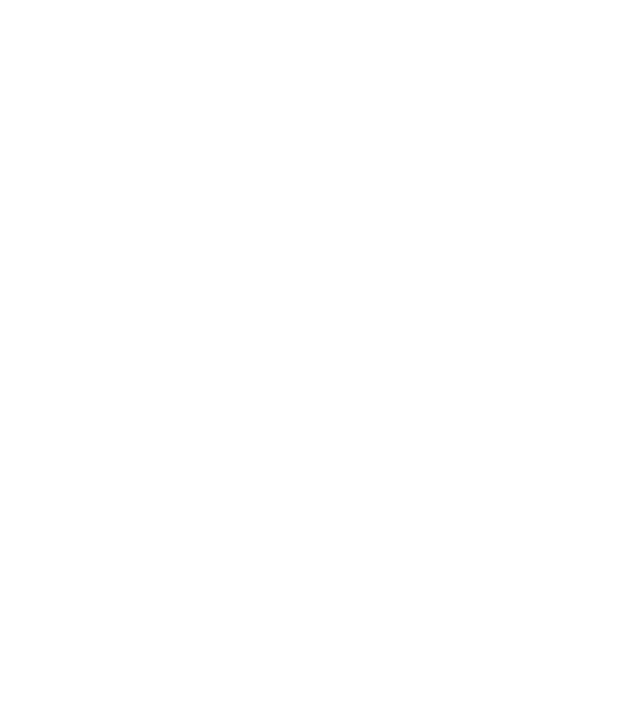
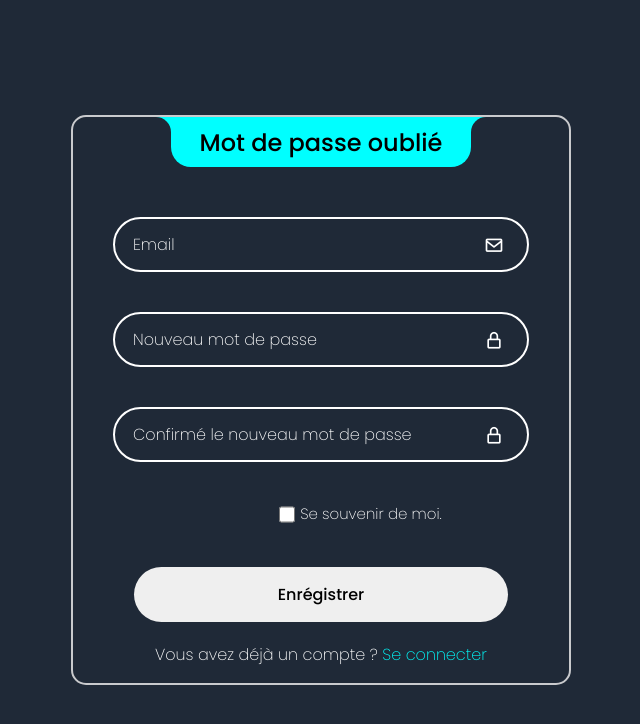
Before and after one commit to Winero05/visualdata, a plain HTML site: page Projet_stage/frontend/html/forGetPassWord.html in a window 1280 px wide. Shown: the whole page, without its empty margins (319-959 px from the left). Drawn offline with nearby package versions, Linux system fonts and the light colour scheme.

Commit message:
MAJ de la page de mot de passe oublié ainsi que son style CSS.

```diff
--- a/Projet_stage/frontend/html/css/forGetPassWord.css
+++ b/Projet_stage/frontend/html/css/forGetPassWord.css
@@ -0,0 +1,189 @@
+/* POPPINS FONT */
+
+@import url('https://fonts.googleapis.com/css2?family=Poppins:ital,wght@0,100;0,200;0,300;0,400;0,500;0,600;0,700;0,800;0,900;1,100;1,200;1,300;1,400;1,500;1,600;1,700;1,800;1,900&display=swap');
+
+:root {
+    --width-dashboard: calc(100% / 5);
+    --width-dashboard-reduit: calc(100% / 30);
+    --tw-bg-opacity: 1;
+    --my_background_color: rgb(31 41 55/var(--tw-bg-opacity));
+}
+* {
+    padding: 0;
+    margin: 0;
+    box-sizing: border-box;
+    font-weight: 200;
+    font-family: "Poppins", sans-serif;
+}
+
+body {
+    background-color: var(--my_background_color);
+}
+
+.forgot-password_main {
+    position: relative;
+    width: 100%;
+    min-height: 100vh;
+    display: flex;
+    justify-content: center;
+    flex-wrap: wrap;
+    flex-direction: column;
+    align-content: center;
+}
+
+button {
+    width: 90%;
+    height: 55px;
+    border: none;
+    border-radius: 30px;
+}
+
+button:hover {
+    cursor: pointer;
+}
+
+a {
+    text-decoration: none;
+    color: aqua;
+}
+
+a:hover {
+    text-decoration: underline;
+    opacity: .8;
+}
+
+.form_container {
+    position: relative;
+    width: 500px;
+    display: flex;
+    color: white;
+    padding: 5em 2.5em 1em;
+    align-items: center;
+    flex-wrap: wrap;
+    border-radius: 15px;
+    border: 2px solid #f7f5f5c9;
+}
+
+.form_container:first-child,
+.form_container> button {
+    justify-content: center;
+}
+
+.forgot-password {
+    /* border: 2px solid; */
+    position: absolute;
+    width: 300px;
+    height: 50px;
+    top: 0;
+    display: flex;
+    color: black;
+    justify-content: center;
+    border-radius: 0 0 20px 20px;
+    background-color: aqua;
+}
+
+.forgot-password > span,
+button {
+    font-weight: 500;
+    font-size: x-large;
+    align-self: center;
+}
+
+.forgot-password::before {
+    content: "";
+    position: absolute;
+    top: 0;
+    left: -30px;
+    width: 30px;
+    height: 30px;
+    border-top-right-radius: 50%;
+    background-color: transparent;
+    box-shadow: 15px 0 0 0 aqua;
+}
+
+.forgot-password::after {
+    content: "";
+    position: absolute;
+    top: 0;
+    right: -30px;
+    width: 30px;
+    height: 30px;
+    border-top-left-radius: 50%;
+    background-color: transparent;
+    box-shadow: -15px 0 0 0 aqua;
+}
+
+.box {
+    position: relative;
+    display: flex;
+    width: 100%;
+    flex-direction: column;
+    margin: 20px 0;
+}
+
+.box > input {
+    width: 100%;
+    height: 55px;
+    font-size: 16px;
+    background-color: #ffffff00;
+    border: 2px solid;
+    color: white;
+    padding-inline: 20px 50px;
+    border-radius: 30px;
+    outline: none;
+
+}
+
+.box > label {
+    position: absolute;
+    top: 15px;
+    left: 20px;
+    transition: all .2s;
+}
+
+.box > input:focus ~ .label,
+.box > input:valid ~ .label {
+    position: absolute;
+    top: -10px;
+    left: 20px;
+    color: black;
+    padding: 0 10px;
+    font-size: 14px;
+    border-radius: 30px;
+    background-color: whitesmoke
+}
+
+.icon {
+    position: absolute;
+    top: 18px;
+    right: 25px;
+    font-size: 20px;
+}
+
+.remember-me {
+    display: flex;
+    font-size: 15px;
+    height: 25px;
+    flex-direction: row;
+    justify-content: center;
+}
+
+.remember-me>input {
+    position: absolute;
+    left: 40%;
+    width: 16px;
+    height: 100%;
+}
+
+.remember-me>label {
+    top: 0;
+    left: 45%;
+}
+
+[type="submit"] {
+    font-size: 16px;
+}
+
+[type="submit"]:hover {
+    opacity: .8;
+}
--- a/Projet_stage/frontend/html/forGetPassWord.html
+++ b/Projet_stage/frontend/html/forGetPassWord.html
@@ -3,9 +3,44 @@
 <head>
     <meta charset="UTF-8">
     <meta name="viewport" content="width=device-width, initial-scale=1.0">
-    <title>Mot de passe Oublié</title>
+    <title>Se connecter</title>
+    <link rel="stylesheet" href="css/forGetPassWord.css">
+    <link rel="shortcut icon" href="img/favicon.ico" type="image/x-icon">
+    <!-- Boxicons CSS -->
+    <link href='https://unpkg.com/boxicons@2.1.4/css/boxicons.min.css' rel='stylesheet'>
 </head>
 <body>
-
+    <main class="forgot-password_main">
+        <form class="form_container">
+            <div class="forgot-password">
+                <span>Mot de passe oublié</span>
+            </div>
+            <div class="email box">
+                <input type="text" name="user_email" id="email" required>
+                <label for="email" class="label">Email</label>
+                <i class="bx bx-envelope icon"></i>
+            </div>
+            <div class="password box">
+                <input type="password" name="user password" id="password" required>
+                <label for="password" class="label">Nouveau mot de passe</label>
+                <i class="bx bx-lock-alt icon"></i>
+            </div>
+            <div class="confirm new-password box">
+                <input type="password" name="user password" id="password" required>
+                <label for="password" class="label">Confirmé le nouveau mot de passe</label>
+                <i class="bx bx-lock-alt icon"></i>
+            </div>
+            <div class="remember-me box">
+                <input type="checkbox" name="Remeber user" id="remember-me">
+                <label for="remember-me">Se souvenir de moi.</label>
+            </div>
+            <div class="submit box">
+                <button type="submit">Enrégistrer</button>
+            </div>
+            <div class="pas_de_compte">
+                <span>Vous avez déjà un compte ?  <a href="login.html">Se connecter</a> </span>
+            </div>
+        </form>
+    </main>
 </body>
 </html>
```
